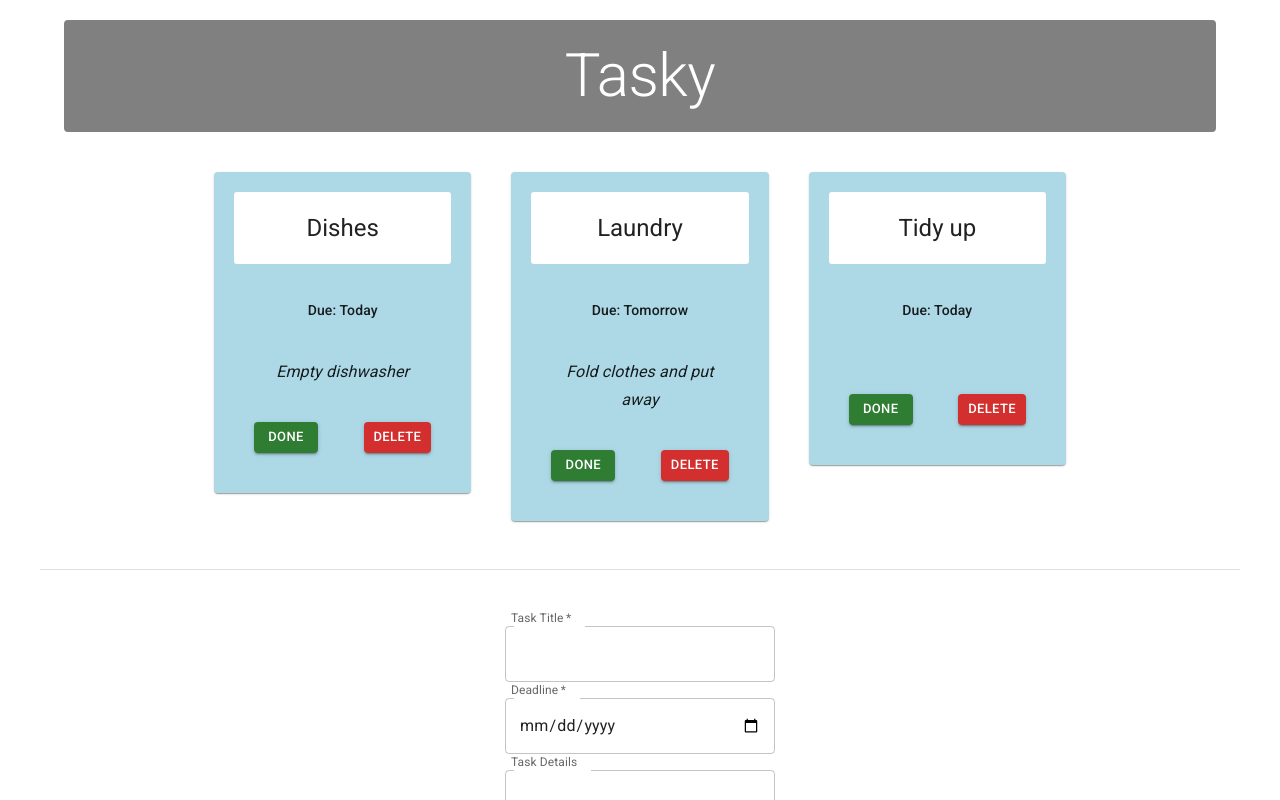
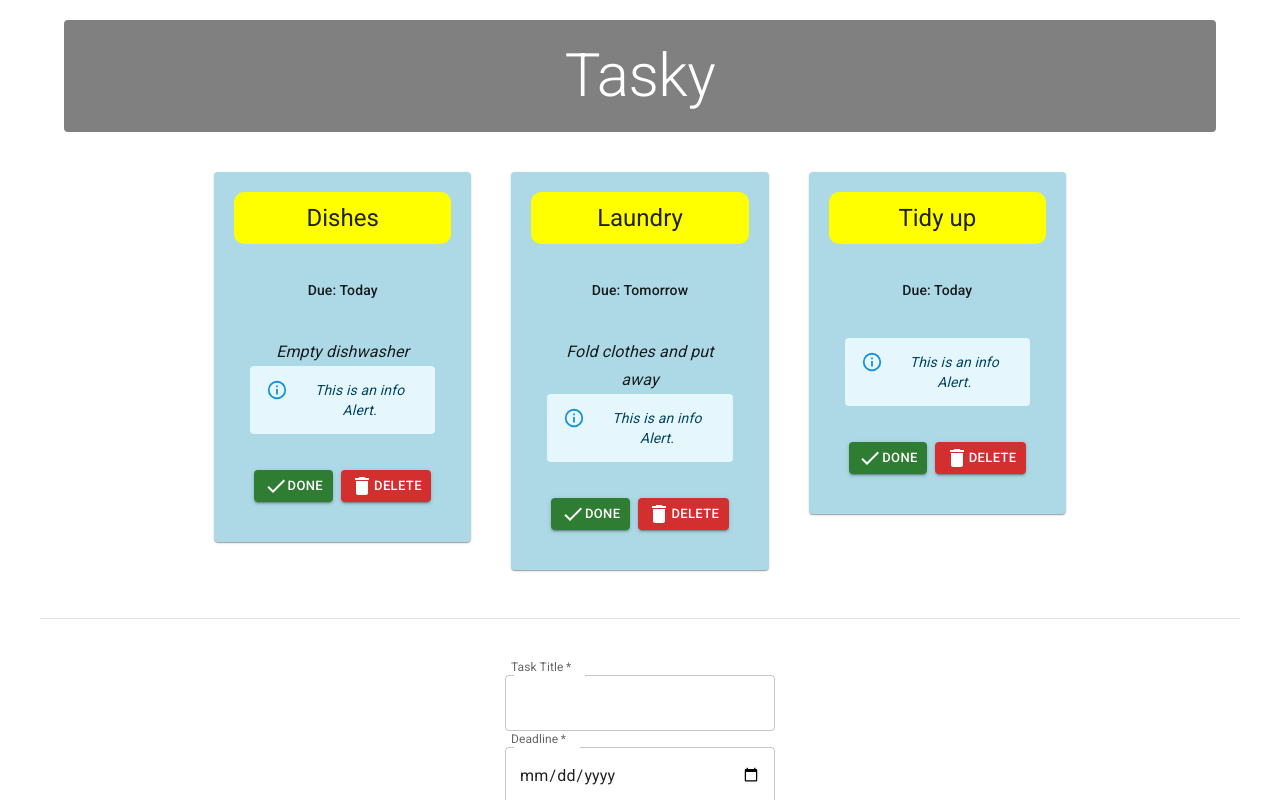
Before and after one commit to fortune-setu/react-basics-labs, a React (Vite) app in the folder tasky/: page / in a window 1280 px wide. Shown: the top 800 px of the page. Built offline with nearby package versions, Linux system fonts and the light colour scheme.

Commit message:
Tasky Lab 3 Exercices done

```diff
--- a/tasky/src/App.jsx
+++ b/tasky/src/App.jsx
@@ -102,11 +102,13 @@ function App() {
         <Grid
           container
           spacing={5}
+          size={{ xs: 12, sm: 6, md: 4 }}
           sx={{
             justifyContent: "center"
           }}
         >
           {taskState.tasks.map((task, index) => (
+            // <Grid size={{ xs: 12, sm: 6, md: 4 }}>
             <Task
               title={task.title}
               description={task.description}
@@ -116,6 +118,7 @@ function App() {
               markDone={() => doneHandler(index)}
               deleteTask={() => deleteHandler(index)}
             />
+            // </Grid>
           ))}
         </Grid>
       </Container>
--- a/tasky/src/components/Form.jsx
+++ b/tasky/src/components/Form.jsx
@@ -54,7 +54,8 @@ const AddTaskForm = (props) => {
                     sx={{
                         m: 1,
                         p: 1,
-                        width: '95%'
+                        width: '95%',
+                        fontFamily: "Comic Sans MS"
                     }}
                 >
                     Add Task
--- a/tasky/src/components/Task.jsx
+++ b/tasky/src/components/Task.jsx
@@ -6,6 +6,9 @@ import CardContent from '@mui/material/CardContent';
 import CardHeader from '@mui/material/CardHeader';
 import Grid from '@mui/material/Grid';
 import Typography from '@mui/material/Typography';
+import DeleteIcon from '@mui/icons-material/Delete';
+import DoneIcon from '@mui/icons-material/Done';
+import Alert from '@mui/material/Alert';
 
 const Task = (props) => {
 
@@ -33,9 +36,9 @@ const Task = (props) => {
                 <CardHeader
                     title={props.title}
                     sx={{
-                        backgroundColor: 'white',
-                        borderRadius: '3px',
-                        padding: '20px',
+                        backgroundColor: 'yellow',
+                        borderRadius: '10px',
+                        padding: '10px',
                         textAlign: 'center'
                     }}
                 />
@@ -66,6 +69,7 @@ const Task = (props) => {
                         sx={{ fontStyle: 'italic' }}
                     >
                         {props.description}
+                        <Alert severity="info">This is an info Alert.</Alert>
                     </Typography>
                 </CardContent>
 
@@ -75,13 +79,12 @@ const Task = (props) => {
                         padding: '20px'
                     }}
                 >
-                    <Button
-                        variant="contained"
+                    <Button variant="contained"
                         size="small"
                         color="success"
                         onClick={props.markDone}
                     >
-                        Done
+                        <DoneIcon />  Done
                     </Button>
 
                     <Button
@@ -89,8 +92,7 @@ const Task = (props) => {
                         size="small"
                         color="error"
                         onClick={props.deleteTask}
-                    >
-                        Delete
+                    > <DeleteIcon /> Delete
                     </Button>
                 </CardActions>
             </Card>
```
